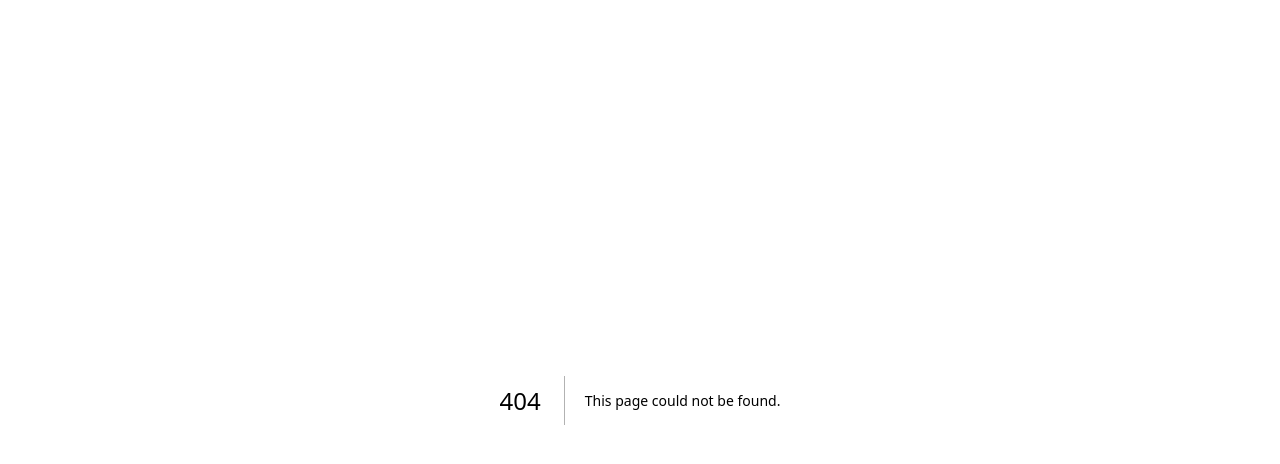
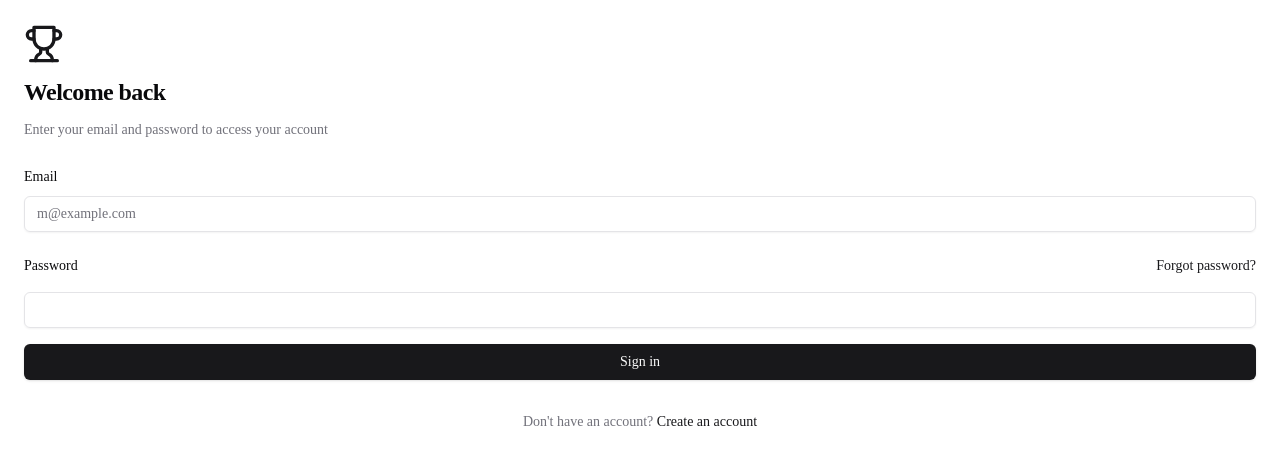
Before and after one commit to honey-yogurt/looogin, a Next.js app: page /signin in a window 1280 px wide. Before the commit this address had no page. Shown: the top 464 px of the page. Built offline with nearby package versions, Linux system fonts and the light colour scheme.

Commit message:
1. create signin/page.tsx

```diff
--- /dev/null
+++ b/src/app/(auth)/signin/page.tsx
@@ -0,0 +1,112 @@
+'use client'
+
+import { Button } from "@/components/ui/button"
+import { Card, CardContent, CardDescription, CardFooter, CardHeader, CardTitle } from "@/components/ui/card"
+import { Input } from "@/components/ui/input"
+import { Label } from "@/components/ui/label"
+import { Loader2, Trophy } from 'lucide-react'
+import { signIn } from 'next-auth/react'
+import { useRouter } from 'next/navigation'
+import { useState } from 'react'
+
+export default function Signin() {
+  const [email, setEmail] = useState('')
+  const [password, setPassword] = useState('')
+  const [error, setError] = useState<string | null>(null)
+  const [isLoading, setIsLoading] = useState(false)
+  const router = useRouter()
+
+  const handleSubmit = async (e: React.FormEvent) => {
+    e.preventDefault()
+    setIsLoading(true)
+    setError(null)
+
+    try {
+      const result = await signIn('credentials', {
+        redirect: false,
+        email,
+        password,
+      })
+
+      if (result?.error) {
+        setError('Invalid email or password')
+      } else {
+        router.push('/dashboard')
+        router.refresh()
+      }
+    } catch (error) {
+      setError('An error occurred. Please try again.')
+    } finally {
+      setIsLoading(false)
+    }
+  }
+
+  return (
+    <Card className="border-none shadow-none bg-transparent">
+      <CardHeader className="space-y-3">
+        <Trophy className="size-10 text-primary font-bold" />
+        <CardTitle className="text-2xl font-semibold mt-10">Welcome back</CardTitle>
+        <CardDescription>
+          Enter your email and password to access your account
+        </CardDescription>
+      </CardHeader>
+      <CardContent>
+        <form onSubmit={handleSubmit} className="space-y-4">
+          <div className="space-y-2">
+            <Label htmlFor="email">Email</Label>
+            <Input
+              id="email"
+              type="email"
+              placeholder="m@example.com"
+              value={email}
+              onChange={(e) => setEmail(e.target.value)}
+              disabled={isLoading}
+              className="bg-white/50 dark:bg-slate-800/50"
+              required
+            />
+          </div>
+          <div className="space-y-2">
+            <div className="flex items-center justify-between">
+              <Label htmlFor="password">Password</Label>
+              <Button variant="link" className="px-0 font-normal" asChild>
+                <a href="/forgot-password">Forgot password?</a>
+              </Button>
+            </div>
+            <Input
+              id="password"
+              type="password"
+              value={password}
+              onChange={(e) => setPassword(e.target.value)}
+              disabled={isLoading}
+              className="bg-white/50 dark:bg-slate-800/50"
+              required
+            />
+          </div>
+          {error && (
+            <div className="p-3 rounded-md bg-destructive/15 text-destructive text-sm">
+              {error}
+            </div>
+          )}
+          <Button
+            type="submit"
+            className="w-full"
+            disabled={isLoading}
+          >
+            {isLoading && (
+              <Loader2 className="mr-2 h-4 w-4 animate-spin" />
+            )}
+            Sign in
+          </Button>
+        </form>
+      </CardContent>
+      <CardFooter>
+        <div className="text-sm text-center w-full text-muted-foreground">
+          Don't have an account?{' '}
+          <Button variant="link" className="px-0 font-normal" asChild>
+            <a href="/signup">Create an account</a>
+          </Button>
+        </div>
+      </CardFooter>
+    </Card>
+  )
+}
```
